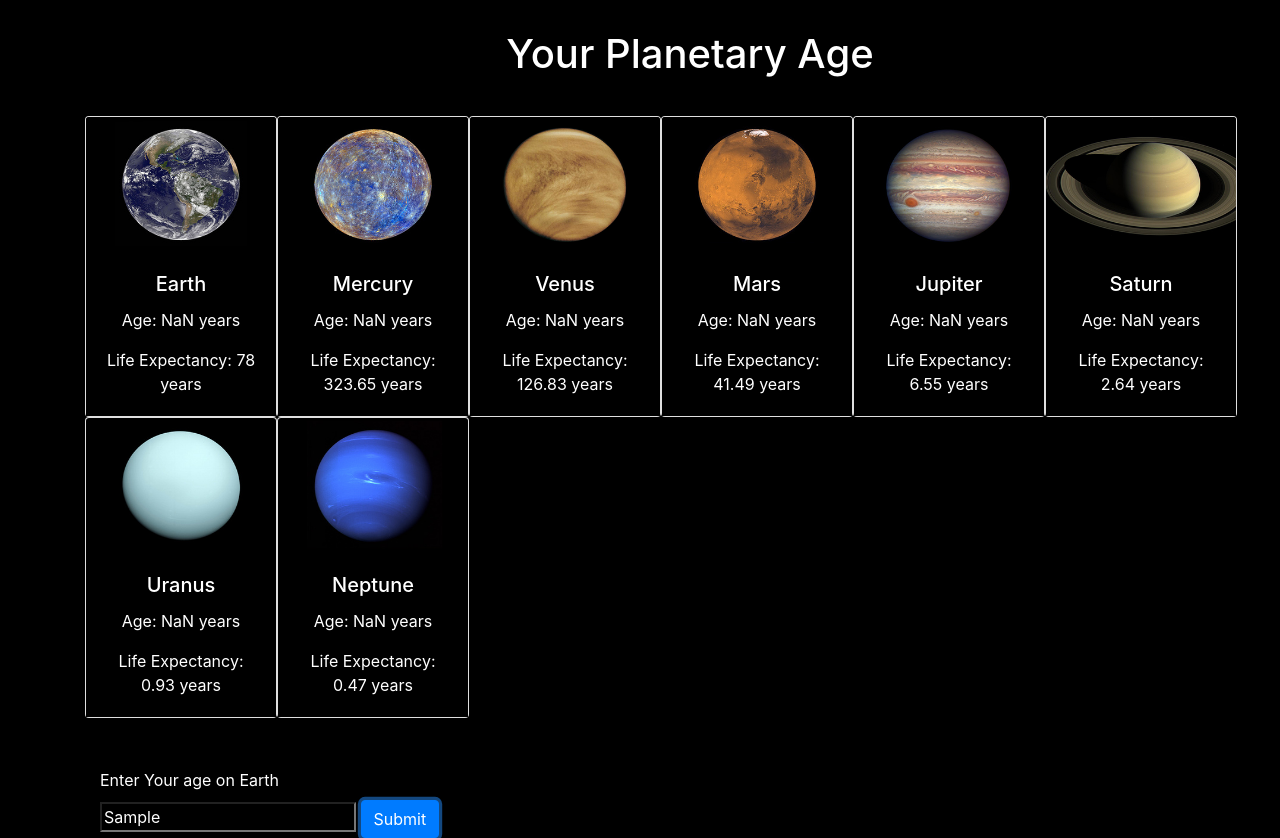
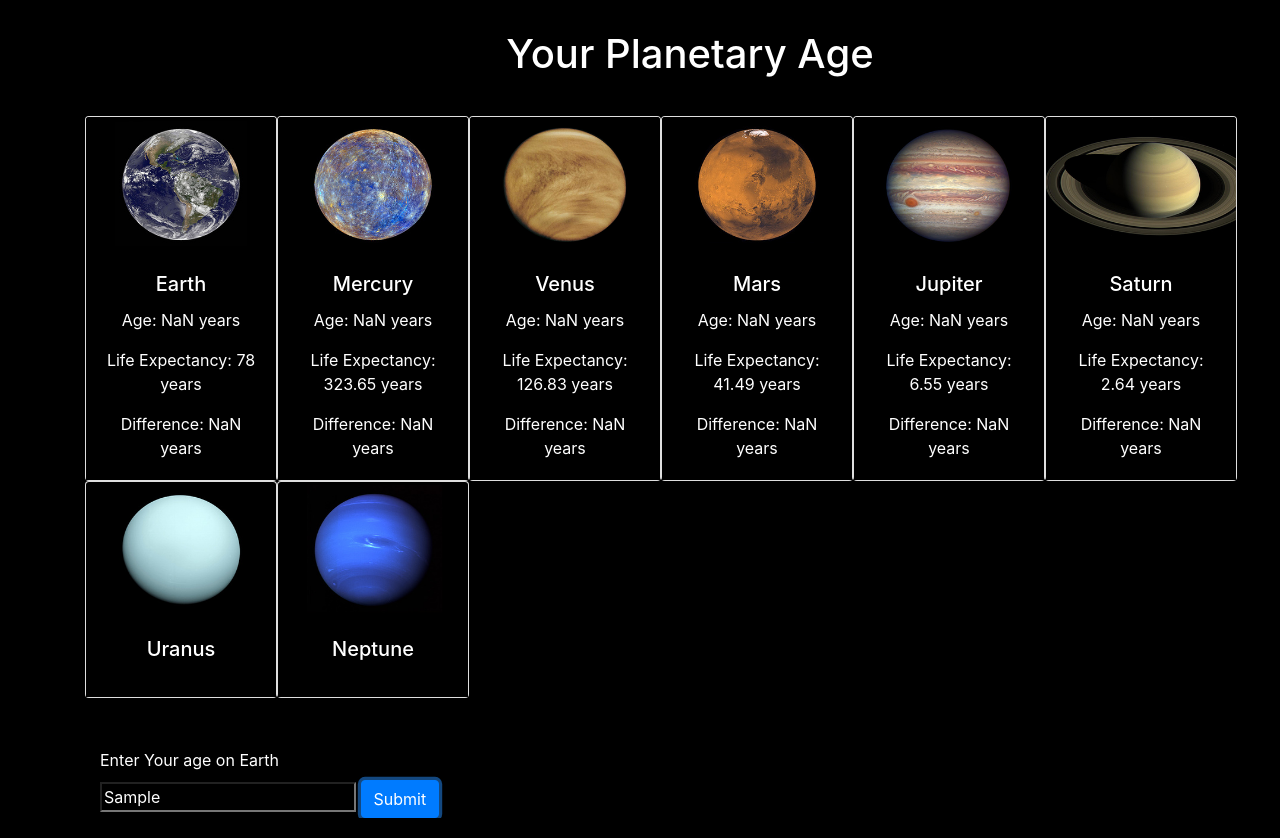
Before and after one commit to hwisoo/js-super-galactic-age-calculator, a website built with webpack: page src/index.html in a window 1280 px wide. Both pictures are taken after typing "Sample" into the empty fields and a click on the button "Submit". Built offline with nearby package versions, Linux system fonts and the light colour scheme.

Commit message:
refactor code

```diff
--- a/src/galactic.js
+++ b/src/galactic.js
@@ -15,6 +15,11 @@ export class Galactic {
     return parseFloat((lifeExpectancy / planet).toFixed(2));
   }
 
+  getRemainingYears(planet) {
+    return parseFloat((lifeExpectancy / planet).toFixed(2) -
+      (this.years / planet).toFixed(2));
+  }
+
 
 
 
--- a/src/index.html
+++ b/src/index.html
@@ -20,6 +20,7 @@
           <h5 class="card-title">Earth</h5>
           <p class="card-text" id="earth-age"></p>
           <p class="card-text" id="earth-life"></p>
+          <p class="card-text" id="earth-diff"></p>
         </div>
       </div>
       <div class="card" style="width: 12rem;">
@@ -28,6 +29,7 @@
           <h5 class="card-title">Mercury</h5>
           <p class="card-text" id="mercury-age"></p>
           <p class="card-text" id="mercury-life"></p>
+          <p class="card-text" id="mercury-diff"></p>
         </div>
       </div>
       <div class="card" style="width: 12rem;">
@@ -36,6 +38,7 @@
           <h5 class="card-title">Venus</h5>
           <p class="card-text" id="venus-age"></p>
           <p class="card-text" id="venus-life"></p>
+          <p class="card-text" id="venus-diff"></p>
         </div>
       </div>
       <div class="card" style="width: 12rem;">
@@ -44,6 +47,7 @@
           <h5 class="card-title">Mars</h5>
           <p class="card-text" id="mars-age"></p>
           <p class="card-text" id="mars-life"></p>
+          <p class="card-text" id="mars-diff"></p>
         </div>
       </div>
       <div class="card" style="width: 12rem;">
@@ -52,6 +56,7 @@
           <h5 class="card-title">Jupiter</h5>
           <p class="card-text" id="jupiter-age"></p>
           <p class="card-text" id="jupiter-life"></p>
+          <p class="card-text" id="jupiter-diff"></p>
         </div>
       </div>
       <div class="card" style="width: 12rem;">
@@ -60,6 +65,7 @@
           <h5 class="card-title">Saturn</h5>
           <p class="card-text" id="saturn-age"></p>
           <p class="card-text" id="saturn-life"></p>
+          <p class="card-text" id="saturn-diff"></p>
         </div>
       </div>
       <div class="card" style="width: 12rem;">
@@ -68,6 +74,7 @@
           <h5 class="card-title">Uranus</h5>
           <p class="card-text" id="uranus-age"></p>
           <p class="card-text" id="uranus-life"></p>
+          <p class="card-text" id="uranus-diff"></p>
         </div>
       </div>
       <div class="card" style="width: 12rem;">
@@ -76,6 +83,7 @@
           <h5 class="card-title">Neptune</h5>
           <p class="card-text" id="neptune-age"></p>
           <p class="card-text" id="neptune-life"></p>
+          <p class="card-text" id="neptune-diff"></p>
         </div>
       </div>
 
--- a/src/main.js
+++ b/src/main.js
@@ -34,7 +34,7 @@ neptuneImg.src = neptuneIcon;
 
 
 $(document).ready(function () {
-  let earthAge = document.getElementById("earth-age");
+  // let earthAge = document.getElementById("earth-age");
   let mercuryAge = document.getElementById("mercury-age");
   let venusAge = document.getElementById("venus-age");
   let marsAge = document.getElementById("mars-age");
@@ -51,6 +51,8 @@ $(document).ready(function () {
   let saturnLife = document.getElementById("saturn-life");
   let uranusLife = document.getElementById("uranus-life");
   let neptuneLife = document.getElementById("neptune-life");
+
+  let earthDiff = document.getElementById("earth-diff");
 
   const earth = 1;
   const mercury = 0.241;
@@ -69,23 +71,41 @@ $(document).ready(function () {
     let age = parseInt($("#age").val());
     let galactic = new Galactic(age);
 
+    populate("earth");
+    populate("mercury");
+    populate("venus");
+    populate("mars");
+    populate("jupiter");
+    populate("saturn");
 
-    earthAge.innerHTML = "Age: " + galactic.getAge(earth) + " years";
-    mercuryAge.innerHTML = "Age: " + galactic.getAge(mercury) + " years";
-    venusAge.innerHTML = "Age: " + galactic.getAge(venus) + " years";
-    marsAge.innerHTML = "Age: " + galactic.getAge(mars) + " years";
-    jupiterAge.innerHTML = "Age: " + galactic.getAge(jupiter) + " years";
-    saturnAge.innerHTML = "Age: " + galactic.getAge(saturn) + " years";
-    uranusAge.innerHTML = "Age: " + galactic.getAge(uranus) + " years";
-    neptuneAge.innerHTML = "Age: " + galactic.getAge(neptune) + " years";
 
-    earthLife.innerHTML = "Life Expectancy: " + galactic.getLifeExpectancy(earth) + " years";
-    mercuryLife.innerHTML = "Life Expectancy: " + galactic.getLifeExpectancy(mercury) + " years";
-    venusLife.innerHTML = "Life Expectancy: " + galactic.getLifeExpectancy(venus) + " years";
-    marsLife.innerHTML = "Life Expectancy: " + galactic.getLifeExpectancy(mars) + " years";
-    jupiterLife.innerHTML = "Life Expectancy: " + galactic.getLifeExpectancy(jupiter) + " years";
-    saturnLife.innerHTML = "Life Expectancy: " + galactic.getLifeExpectancy(saturn) + " years";
-    uranusLife.innerHTML = "Life Expectancy: " + galactic.getLifeExpectancy(uranus) + " years";
-    neptuneLife.innerHTML = "Life Expectancy: " + galactic.getLifeExpectancy(neptune) + " years";
+    function populate(planet) {
+      let rate;
+      let ageElement = document.getElementById(planet + "-age");
+      let lifeElement = document.getElementById(planet + "-life");
+      let diffElement = document.getElementById(planet + "-diff")
+      if (planet == "earth") {
+        rate = earth;
+      } else if (planet == "mercury") {
+        rate = mercury;
+      } else if (planet == "venus") {
+        rate = venus;
+      } else if (planet == "mars") {
+        rate = mars;
+      } else if (planet == "jupiter") {
+        rate = jupiter;
+      } else if (planet == "saturn") {
+        rate = saturn;
+      } else if (planet == "uranus") {
+        rate = uranus;
+      } else if (planet == "neptune") {
+        rate = neptune;
+      }
+
+      ageElement.innerHTML = "Age: " + galactic.getAge(rate) + " years";
+      lifeElement.innerHTML = "Life Expectancy: " + galactic.getLifeExpectancy(rate) + " years";
+      diffElement.innerHTML = "Difference: " + galactic.getRemainingYears(rate) + " years";
+    }
+
   });
 });
```
Also changed, not shown: 1 other file.
